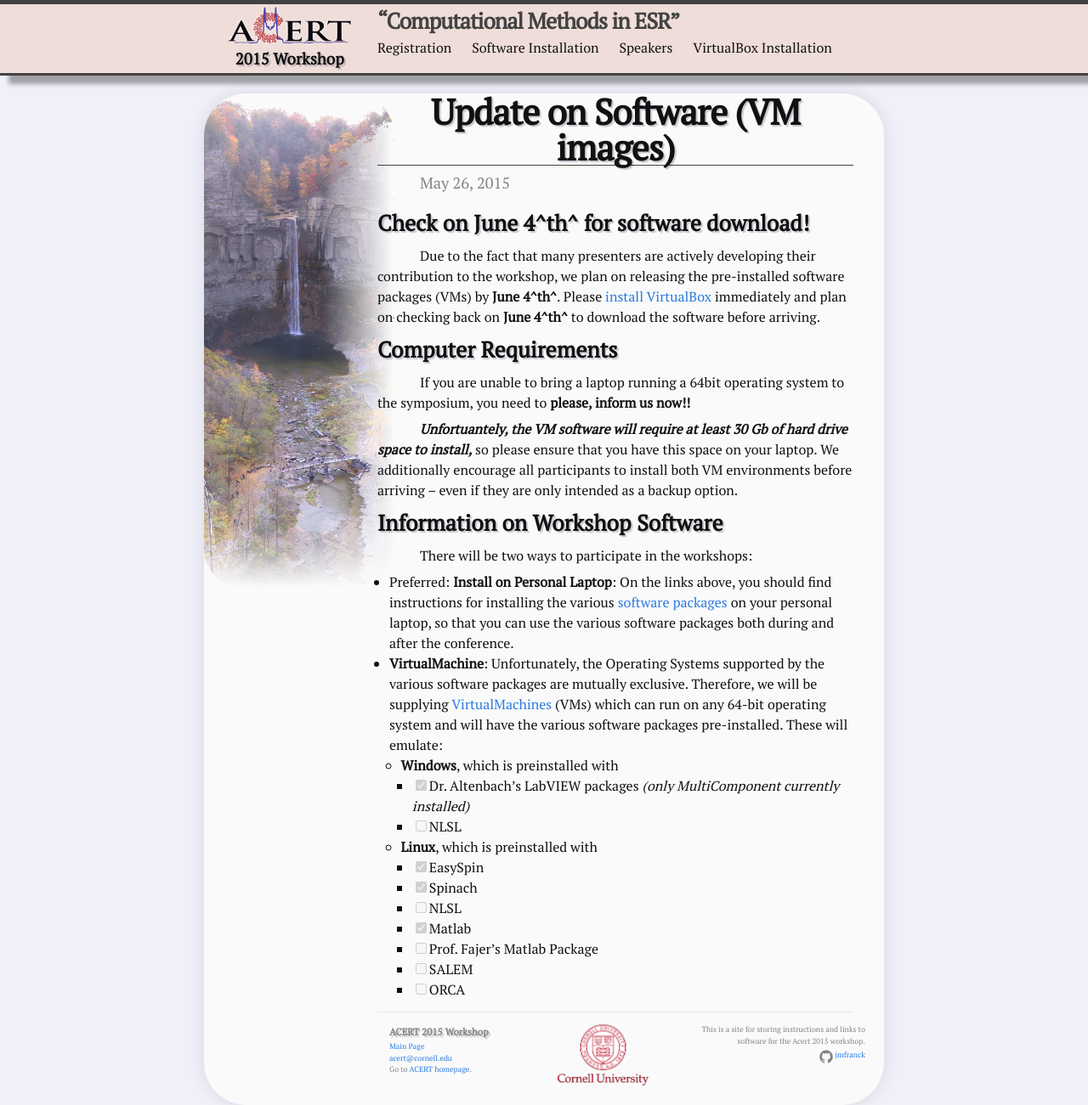
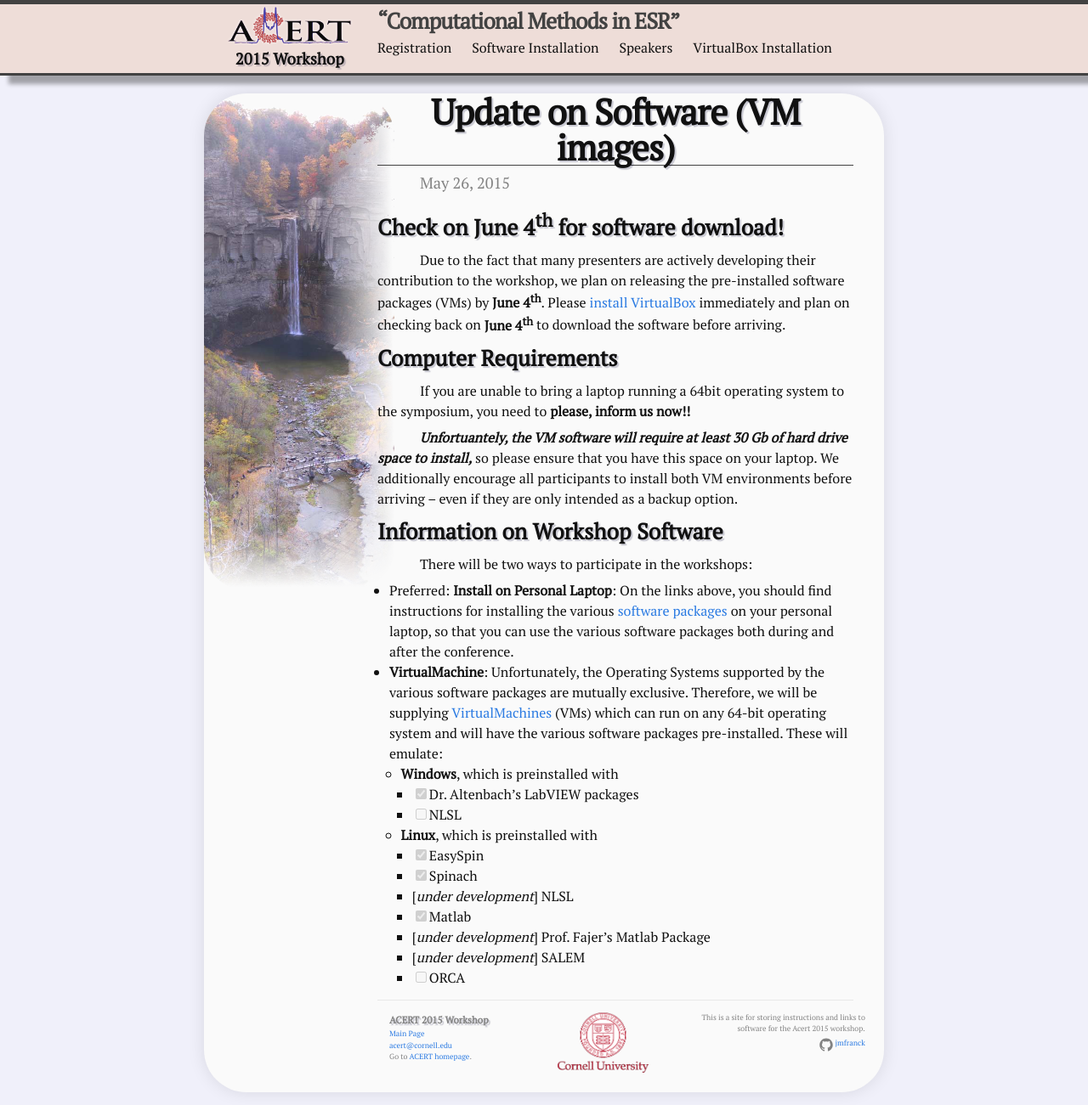
Before and after one commit to jmfranck/acert.github.io, a Jekyll site: the page built from _posts/2015-05-26-software-update.md, in a window 1280 px wide and 1301 px high. Shown: the whole window at 85% size. Built offline with Jekyll 4.4.1, drawn with Linux system fonts in a browser that asks for light colours.

Commit message:
fixing a superscript issue

```diff
--- a/_posts/2015-05-26-software-update.md
+++ b/_posts/2015-05-26-software-update.md
@@ -7,10 +7,10 @@ tags: []
 ---
 {% include JB/setup %}
 
-### Check on June 4^th^ for software download! ###
+### Check on June 4<sup>th</sup> for software download! ###
 
-Due to the fact that many presenters are actively developing their contribution to the workshop, we plan on releasing the pre-installed software packages (VMs) by **June 4^th^**.
-Please [install VirtualBox]({{site.url}}/VirtualBox.html) immediately and plan on checking back on **June 4^th^** to download the software before arriving.
+Due to the fact that many presenters are actively developing their contribution to the workshop, we plan on releasing the pre-installed software packages (VMs) by **June 4<sup>th</sup>**.
+Please [install VirtualBox]({{site.url}}/VirtualBox.html) immediately and plan on checking back on **June 4<sup>th</sup>** to download the software before arriving.
 
 ### Computer Requirements ###
 
@@ -29,13 +29,13 @@ There will be two ways to participate in the workshops:
     Therefore, we will be supplying [VirtualMachines]({{site.url}}/VirtualBox.html) (VMs) which can run on any 64-bit operating system and will have the various software packages pre-installed.
     These will emulate:
     * **Windows**, which is preinstalled with
-        - [X] Dr. Altenbach's LabVIEW packages *(only MultiComponent currently installed)*
+        - [X] Dr. Altenbach's LabVIEW packages
         - [ ] NLSL
     * **Linux**, which is preinstalled with
         - [X] EasySpin
         - [X] Spinach
-        - [ ] NLSL
+        - [*under development*] NLSL
         - [X] Matlab
-        - [ ] Prof. Fajer's Matlab Package
-        - [ ] SALEM
+        - [*under development*] Prof. Fajer's Matlab Package
+        - [*under development*] SALEM
         - [ ] ORCA
```
